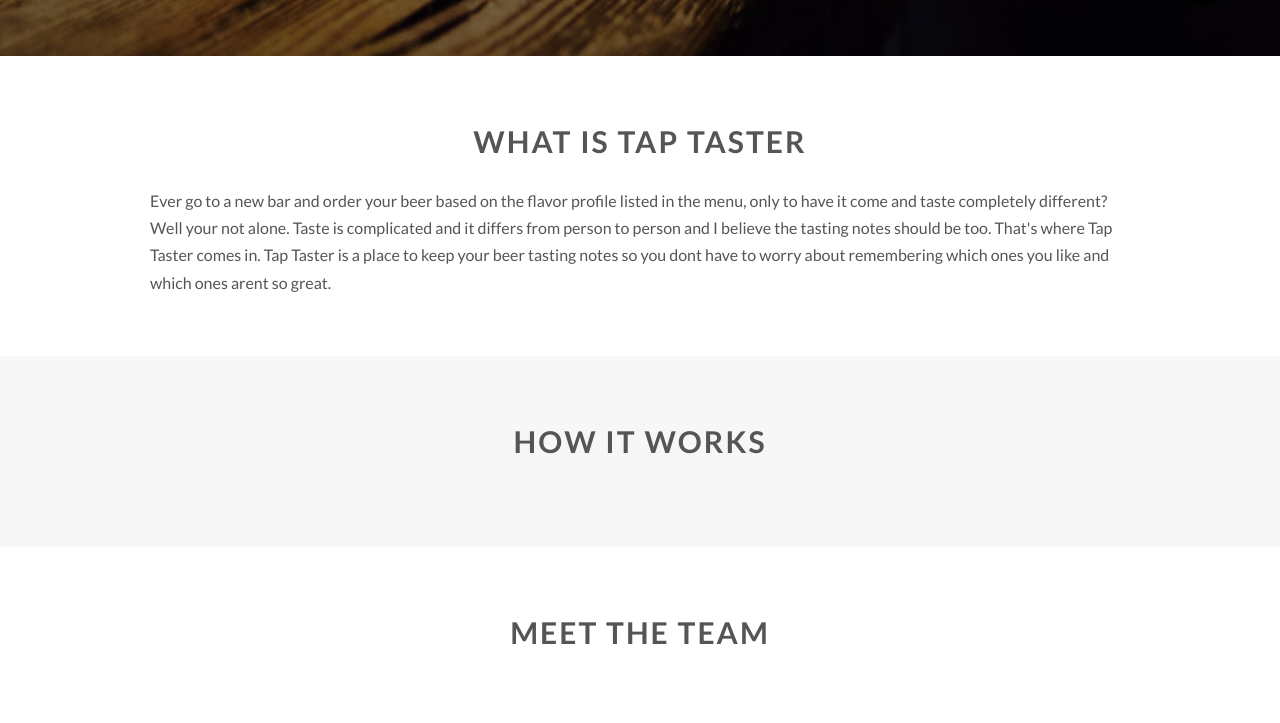
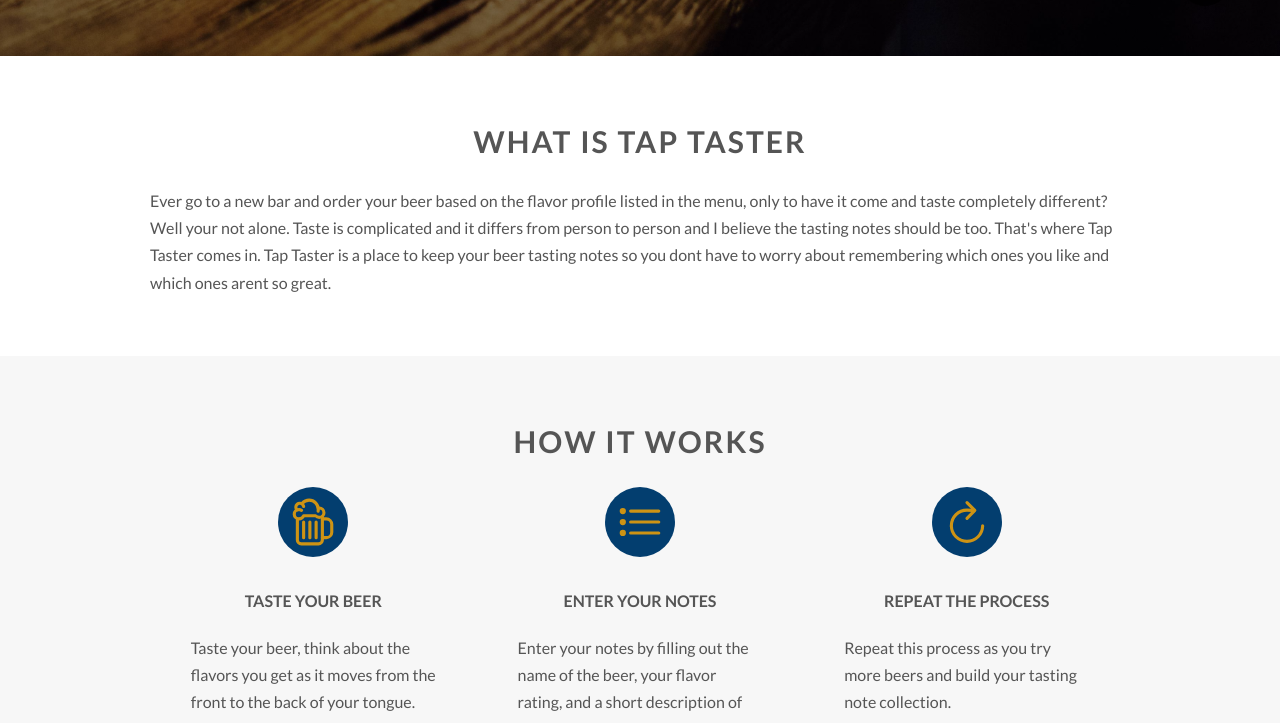
Before and after one commit to JoelMWatson/tap-taster, a website: page index.html in a window 1280 px wide. Shown: the part 744-1467 px from the top of the page. Drawn offline with nearby package versions, Linux system fonts and the light colour scheme.

Commit message:
Finished process section

```diff
--- a/index.html
+++ b/index.html
@@ -60,8 +60,26 @@
                 </div>
             </section>
             <section class="section-process">
-                <h2 class="heading-secondary">How it works</h2>
-
+               <div class="process">
+                    <h2 class="heading-secondary">How it works</h2>
+                    <div class="process__box">
+                        <div class="step">
+                            <ion-icon name="beer-outline" class="step__icon"></ion-icon>
+                            <h3 class="heading-tertiary">Taste your beer</h3>
+                            <p class="step__text">Taste your beer, think about the flavors you get as it moves from the front to the back of your tongue.</p>
+                        </div>
+                        <div class="step">
+                            <ion-icon name="list-outline" class="step__icon"></ion-icon>
+                            <h3 class="heading-tertiary">Enter your notes</h3>
+                            <p class="step__text">Enter your notes by filling out the name of the beer, your flavor rating, and a short description of how it tastes to you. You can even upload a picture so you can recognize the beer later.</p>
+                        </div>
+                        <div class="step">
+                            <ion-icon name="refresh-outline" class="step__icon"></ion-icon>
+                            <h3 class="heading-tertiary">Repeat the process</h3>
+                            <p class="step__text">Repeat this process as you try more beers and build your tasting note collection.</p>
+                        </div>
+                    </div>
+               </div>
             </section>
             <section class="section-team">
                 <h2 class="heading-secondary">Meet the team</h2>
--- a/resources/sass/abstracts/_variables.scss
+++ b/resources/sass/abstracts/_variables.scss
@@ -6,7 +6,7 @@
 $color-primary-dark: #af7d11;
 
 // secondary
-$color-secondary: #022440;
+$color-secondary: #033e6f;
 
 
 // light grey
--- a/resources/sass/pages/_pages.scss
+++ b/resources/sass/pages/_pages.scss
@@ -1,17 +1,17 @@
 /* ----- index page ----- */
 .main {
-    & > * {
+    & > section {
         padding-top: 6rem;
         padding-bottom: 6rem;
     }
 }
 .section-about {
 
-    h2 {
+    & h2 {
         text-align: center;
     }
 
-    .about {
+    & .about {
         margin: 0 15rem;
 
         &__text {
@@ -24,8 +24,38 @@
 .section-process {
     background-color: $color-grey-light-1;
 
-    h2 {
+    & h2 {
         text-align: center;
+    }
+
+    & .process {
+        margin: 0 15rem;
+
+        &__box {
+            display: flex;
+            justify-content: space-around;
+        }
+    }
+
+    & .step {
+        flex: 0 0 25%;
+        display: flex;
+        flex-direction: column;
+        align-items: center;
+
+        &__icon {
+            font-size: 5rem;
+            color: $color-primary;
+            margin-bottom: 3rem;
+            padding: 1rem;
+            background-color: rgba($color-secondary, 1);
+            border-radius: 50%;
+        }
+
+        &__text {
+            margin-top: 2rem;
+            font-size: $default-font-size;
+        }
     }
 }
 
```
Also changed, not shown: resources/css/style.css.
